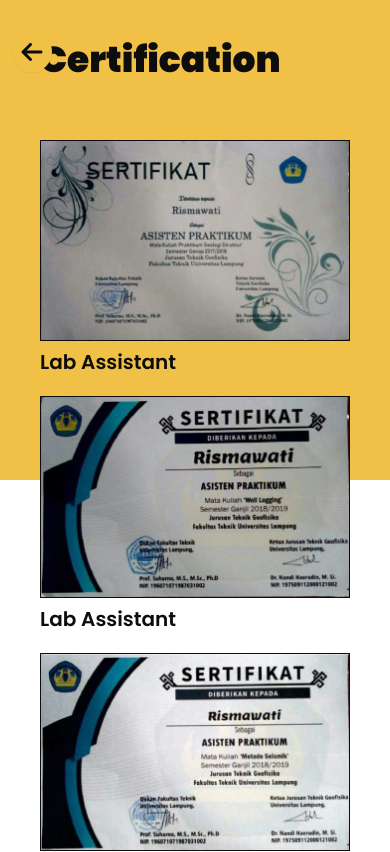
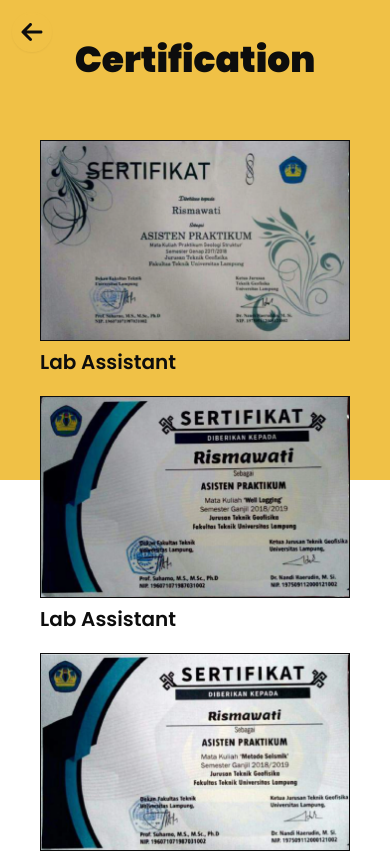
Before and after one commit to fauzancodes/risma-portfolio, a Next.js app: page /certification in a window 390 px wide. Shown: the top 852 px of the page. Built offline with nearby package versions, Linux system fonts and the light colour scheme.

Commit message:
tiny adjustment

```diff
--- a/src/app/certification/page.tsx
+++ b/src/app/certification/page.tsx
@@ -4,7 +4,7 @@
 export default function page() {
   return (
     <section id="certification" className={`tw-bg-secondary-light tw-min-h-screen ${FlexCenterY} tw-flex-row tw-justify-around tw-flex-wrap tw-p-10 tw-gap-5 tw-relative`}>
-      <h2 className="tw-font-black tw-text-4xl md:tw-text-8xl !tw-mb-10 tw-w-full tw-z-10">Certification</h2>
+      <h2 className="tw-font-black tw-text-4xl md:tw-text-8xl !tw-mb-10 tw-w-full tw-z-10 tw-text-center md:tw-text-left">Certification</h2>
       {Certification?.map((item, index) => (
         <div key={index} className="tw-w-full md:tw-w-5/12 tw-z-10">
           <img src={item.image} alt={item.title} className="tw-w-full tw-border tw-border-solid tw-border-dark" />
--- a/src/app/ui/main/backToHomeButton.tsx
+++ b/src/app/ui/main/backToHomeButton.tsx
@@ -9,7 +9,7 @@
   const pathname = usePathname();
 
   return (
-    <motion.div layout animate={{ left: `${pathname !== "/" ? 0 : '-6rem'}` }} style={{ left: '-6rem' }} className='tw-fixed tw-p-3 tw-top-5 tw-z-50'>
+    <motion.div layout animate={{ left: `${pathname !== "/" ? 0 : '-6rem'}` }} style={{ left: '-6rem' }} className='tw-fixed tw-p-3 tw-top-0 tw-z-50'>
       <ButtonLinkPrimary link='/#list-of-content' icon={<FaArrowLeft />} shape='circle' floating />
     </motion.div>
   )
```
